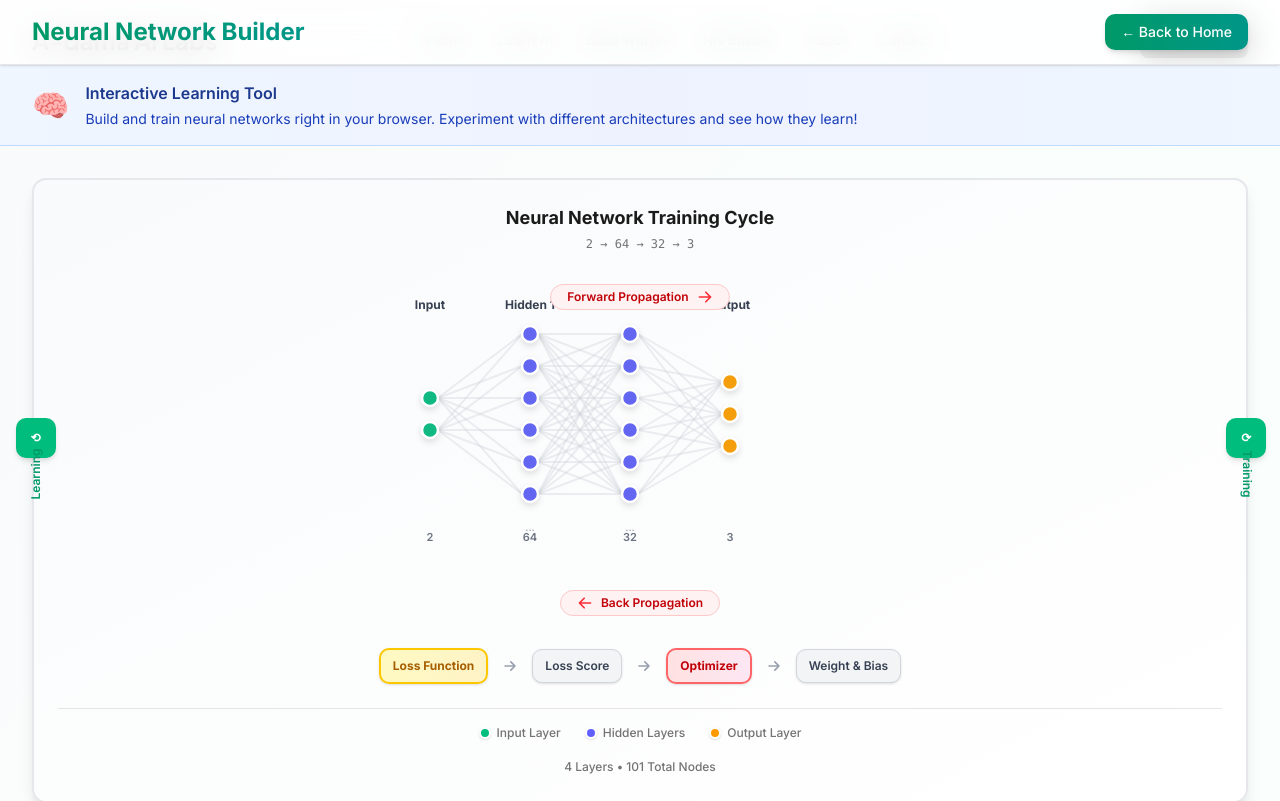
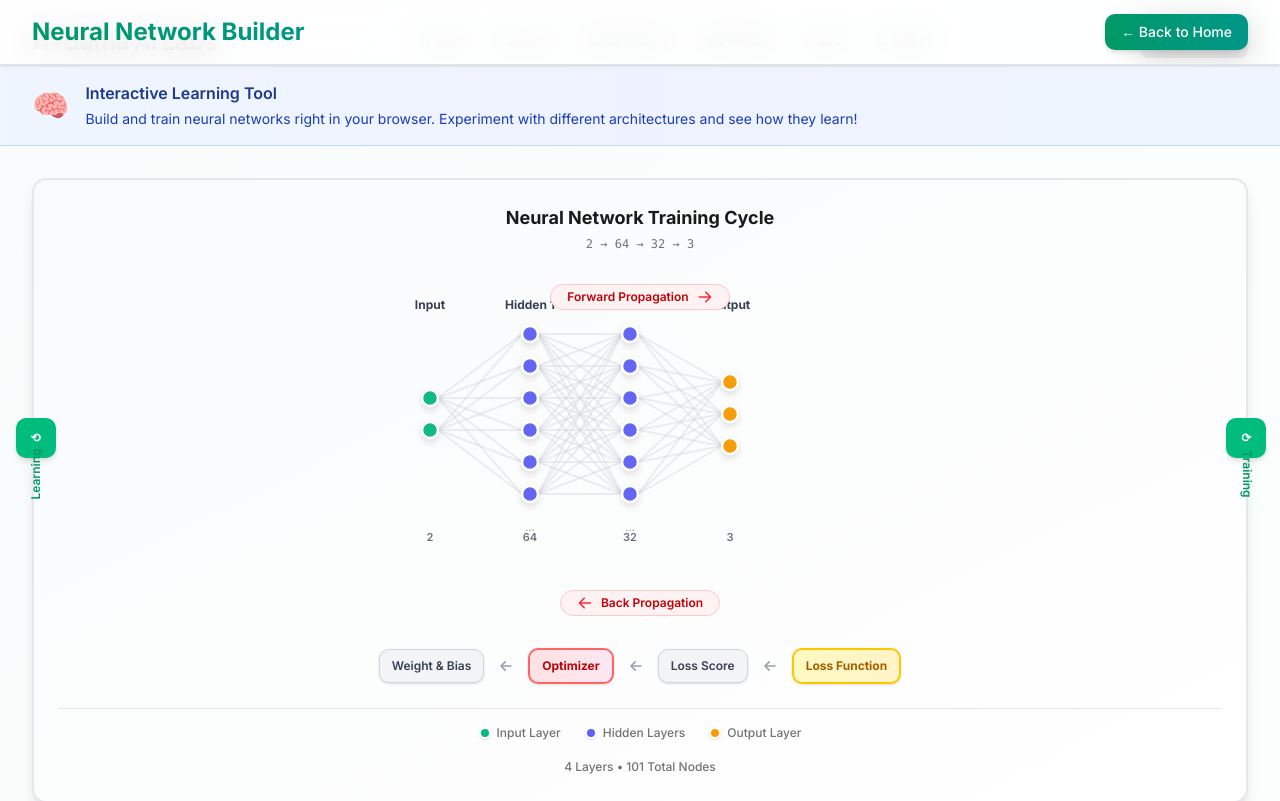
Before and after one commit to Touradam/adama-ai-labs, a Next.js app: page /neural-network-builder in a window 1280 px wide. Shown: the top 801 px of the page. Built offline with nearby package versions, Linux system fonts and the light colour scheme.

Commit message:
Reverse arrows in backpropagation flow to point left

```diff
--- a/components/nn-builder/NetworkDiagram.tsx
+++ b/components/nn-builder/NetworkDiagram.tsx
@@ -206,26 +206,26 @@ export function NetworkDiagram({ inputNodes, hiddenLayers, outputNodes }: Networ
 
       {/* Bottom Process Boxes */}
       <div className="mt-8 flex items-center justify-center gap-3">
-        <div className="px-3 py-2 bg-gradient-to-r from-yellow-100 to-amber-100 rounded-lg border-2 border-yellow-400 shadow-sm">
-          <p className="text-xs font-bold text-yellow-700 text-center">Loss Function</p>
+        <div className="px-3 py-2 bg-gray-100 rounded-lg border border-gray-300 shadow-sm">
+          <p className="text-xs font-semibold text-gray-700 text-center">Weight & Bias</p>
         </div>
         <svg className="w-5 h-5 text-gray-400" fill="none" stroke="currentColor" viewBox="0 0 24 24">
-          <path strokeLinecap="round" strokeLinejoin="round" strokeWidth={2} d="M13 7l5 5m0 0l-5 5m5-5H6" />
+          <path strokeLinecap="round" strokeLinejoin="round" strokeWidth={2} d="M11 17l-5-5m0 0l5-5m-5 5h12" />
+        </svg>
+        <div className="px-3 py-2 bg-gradient-to-r from-red-100 to-pink-100 rounded-lg border-2 border-red-400 shadow-sm">
+          <p className="text-xs font-bold text-red-700 text-center">Optimizer</p>
+        </div>
+        <svg className="w-5 h-5 text-gray-400" fill="none" stroke="currentColor" viewBox="0 0 24 24">
+          <path strokeLinecap="round" strokeLinejoin="round" strokeWidth={2} d="M11 17l-5-5m0 0l5-5m-5 5h12" />
         </svg>
         <div className="px-3 py-2 bg-gray-100 rounded-lg border border-gray-300 shadow-sm">
           <p className="text-xs font-semibold text-gray-700 text-center">Loss Score</p>
         </div>
         <svg className="w-5 h-5 text-gray-400" fill="none" stroke="currentColor" viewBox="0 0 24 24">
-          <path strokeLinecap="round" strokeLinejoin="round" strokeWidth={2} d="M13 7l5 5m0 0l-5 5m5-5H6" />
+          <path strokeLinecap="round" strokeLinejoin="round" strokeWidth={2} d="M11 17l-5-5m0 0l5-5m-5 5h12" />
         </svg>
-        <div className="px-3 py-2 bg-gradient-to-r from-red-100 to-pink-100 rounded-lg border-2 border-red-400 shadow-sm">
-          <p className="text-xs font-bold text-red-700 text-center">Optimizer</p>
-        </div>
-        <svg className="w-5 h-5 text-gray-400" fill="none" stroke="currentColor" viewBox="0 0 24 24">
-          <path strokeLinecap="round" strokeLinejoin="round" strokeWidth={2} d="M13 7l5 5m0 0l-5 5m5-5H6" />
-        </svg>
-        <div className="px-3 py-2 bg-gray-100 rounded-lg border border-gray-300 shadow-sm">
-          <p className="text-xs font-semibold text-gray-700 text-center">Weight & Bias</p>
+        <div className="px-3 py-2 bg-gradient-to-r from-yellow-100 to-amber-100 rounded-lg border-2 border-yellow-400 shadow-sm">
+          <p className="text-xs font-bold text-yellow-700 text-center">Loss Function</p>
         </div>
       </div>
 
```
